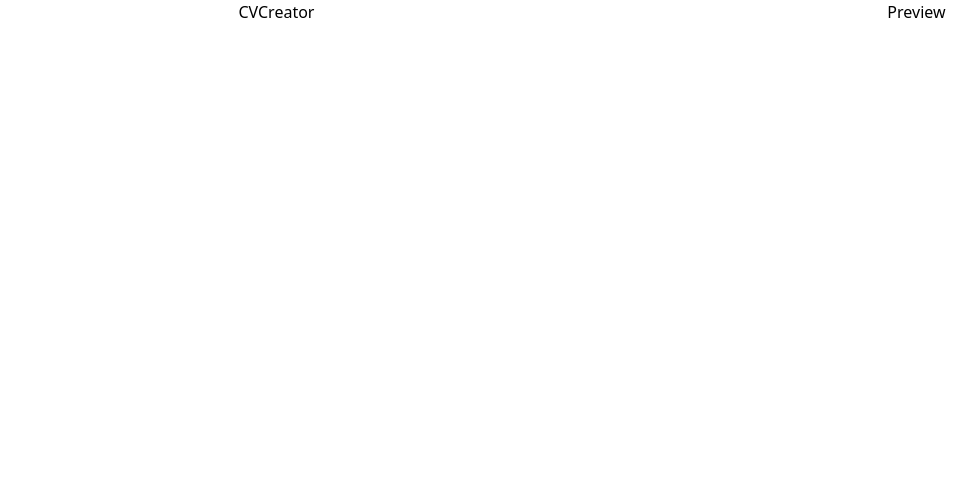
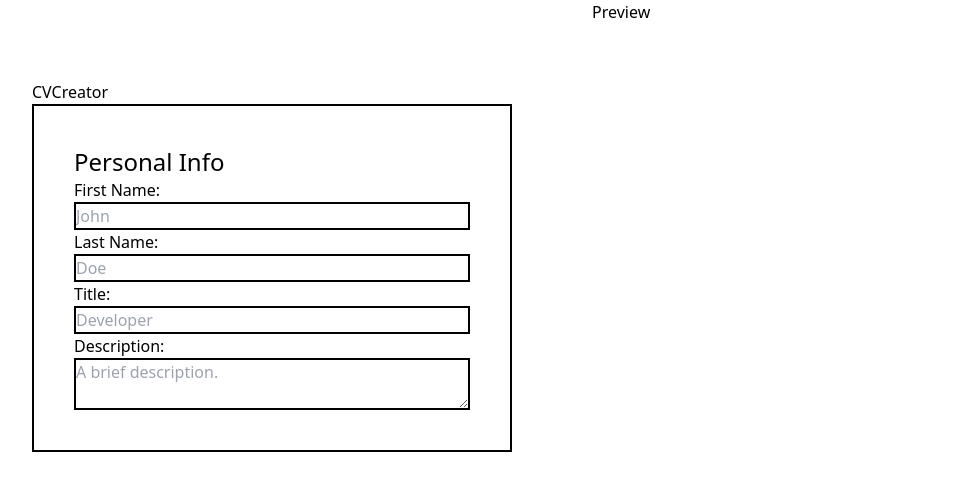
Before and after one commit to aarnif/CVApplication, a React (Vite) app: page / in a window 1280 px wide. Shown: the top 490 px of the page, without its empty margins (48-1025 px from the left). Built offline with nearby package versions, Linux system fonts and the light colour scheme.

Commit message:
Add placeholder variable to useField and add PersonalInfo component

```diff
--- a/src/App.jsx
+++ b/src/App.jsx
@@ -1,13 +1,25 @@
 import { useState } from "react";
 import "./App.css";
+
+import useField from "./hooks/useField";
 
 import CVCreator from "./components/CVCreator/index";
 import Preview from "./components/Preview";
 
 function App() {
+  const firstName = useField("text", "John");
+  const lastName = useField("text", "Doe");
+  const title = useField("text", "Developer");
+  const description = useField("text", "A brief description.");
+
   return (
     <>
-      <CVCreator />
+      <CVCreator
+        firstName={firstName}
+        lastName={lastName}
+        title={title}
+        description={description}
+      />
       <Preview />
     </>
   );
--- /dev/null
+++ b/src/components/CVCreator/PersonalInfo.jsx
@@ -0,0 +1,31 @@
+import React from "react";
+
+const PersonalInfo = ({ firstName, lastName, title, description }) => {
+  return (
+    <div className="border-2 border-black p-10">
+      <h1 className="text-2xl">Personal Info</h1>
+      <form>
+        <ul>
+          <li className="flex flex-col">
+            <label>First Name:</label>
+            <input className="border-2 border-black" {...firstName} />
+          </li>
+          <li className="flex flex-col">
+            <label>Last Name:</label>
+            <input className="border-2 border-black" {...lastName} />
+          </li>
+          <li className="flex flex-col">
+            <label>Title:</label>
+            <input className="border-2 border-black" {...title} />
+          </li>
+          <li className="flex flex-col">
+            <label>Description:</label>
+            <textarea className="border-2 border-black" {...description} />
+          </li>
+        </ul>
+      </form>
+    </div>
+  );
+};
+
+export default PersonalInfo;
--- a/src/components/CVCreator/index.jsx
+++ b/src/components/CVCreator/index.jsx
@@ -1,7 +1,19 @@
 import React from "react";
+import PersonalInfo from "./PersonalInfo";
 
-const CVCreator = () => {
-  return <div>CVCreator</div>;
+const CVCreator = (props) => {
+  const { firstName, lastName, title, description } = { ...props };
+  return (
+    <main className="w-2/4 p-20">
+      <h1>CVCreator</h1>
+      <PersonalInfo
+        firstName={firstName}
+        lastName={lastName}
+        title={title}
+        description={description}
+      />
+    </main>
+  );
 };
 
 export default CVCreator;
--- a/src/components/Preview.jsx
+++ b/src/components/Preview.jsx
@@ -1,7 +1,7 @@
 import React from "react";
 
 const Preview = () => {
-  return <div>Preview</div>;
+  return <main className="w-2/4">Preview</main>;
 };
 
 export default Preview;
--- a/src/hooks/useField.js
+++ b/src/hooks/useField.js
@@ -1,6 +1,6 @@
 import { useState } from "react";
 
-const useField = (type) => {
+const useField = (type, placeholder) => {
   const [value, setValue] = useState("");
 
   const onChange = (event) => {
@@ -9,6 +9,7 @@ const useField = (type) => {
 
   return {
     type,
+    placeholder,
     value,
     onChange,
   };
--- a/src/index.css
+++ b/src/index.css
@@ -9,5 +9,5 @@ body {
 
 #root {
   display: flex;
-  justify-content: space-around;
+  justify-content: space-between;
 }
```
